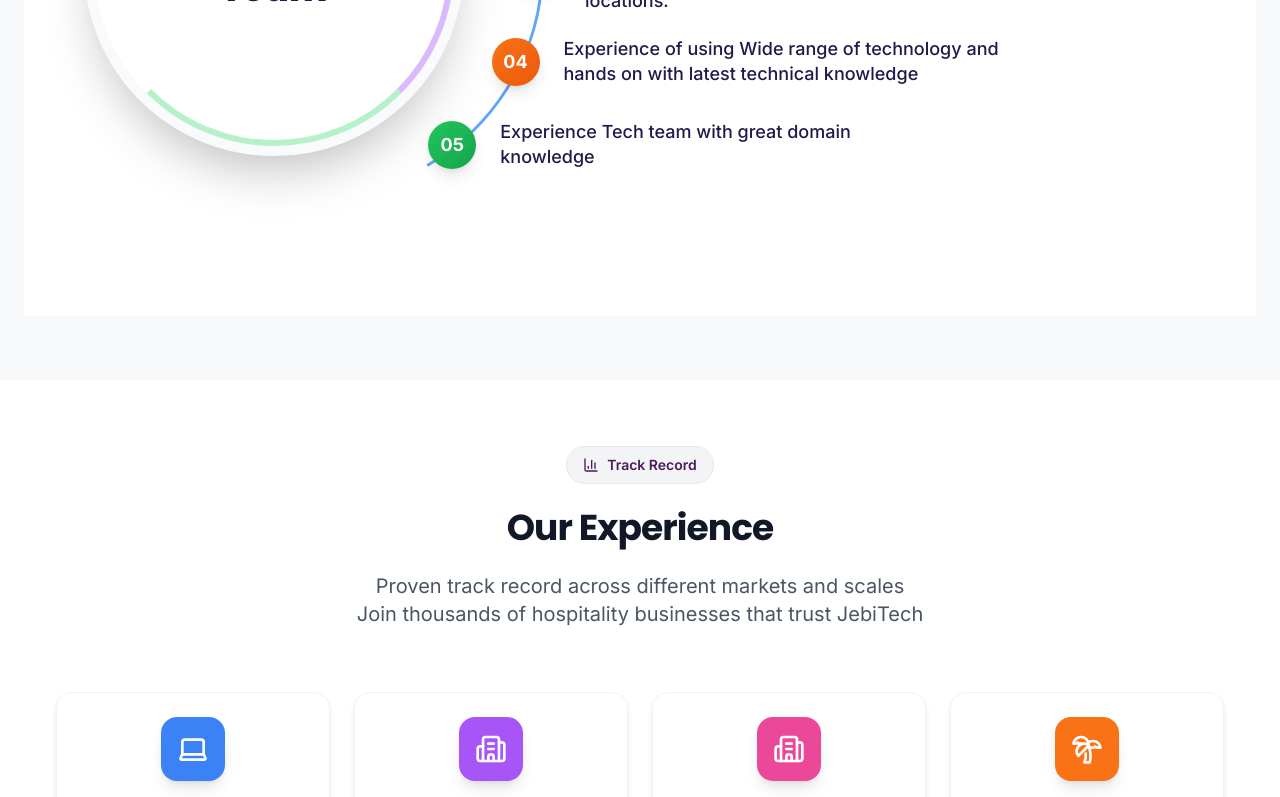
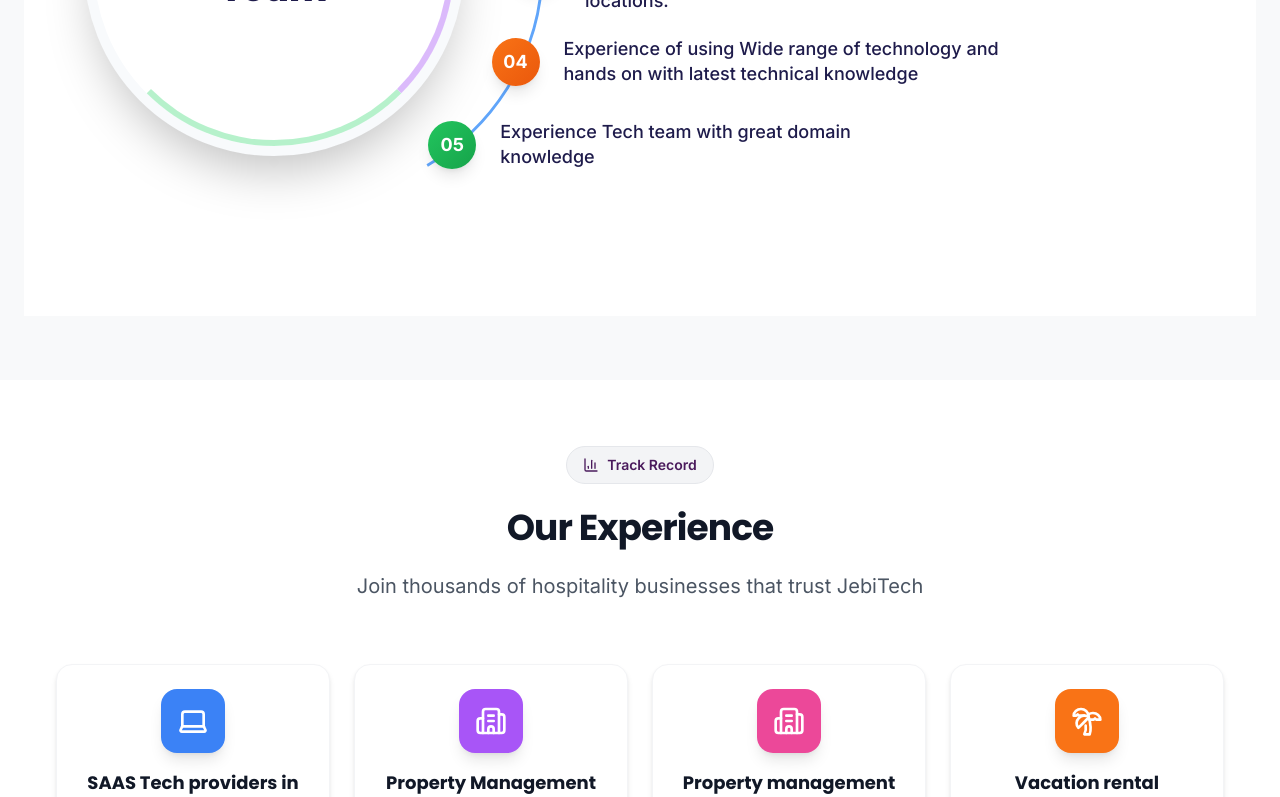
Before and after one commit to JEBITECH/jebi_website, a Next.js app: page / in a window 1280 px wide. Shown: the part 3426-4223 px from the top of the page. Built offline with nearby package versions, Linux system fonts and the light colour scheme.

Commit message:
keep only one heading

```diff
--- a/app/page.tsx
+++ b/app/page.tsx
@@ -354,7 +354,7 @@
               </div>
 
               <h2 className="text-3xl sm:text-4xl font-bold tracking-tight text-gray-900 font-heading mb-4 sm:mb-6 px-4">Our Experience</h2>
-              <p className="text-base sm:text-lg md:text-xl leading-7 sm:leading-8 text-gray-600 px-4">Proven track record across different markets and scales</p>
+              {/* <p className="text-base sm:text-lg md:text-xl leading-7 sm:leading-8 text-gray-600 px-4">Proven track record across different markets and scales</p> */}
               <p className="text-base sm:text-lg md:text-xl leading-7 sm:leading-8 text-gray-600 px-4">Join thousands of hospitality businesses that trust JebiTech</p>
             </div>
           </AnimatedSection>
```
